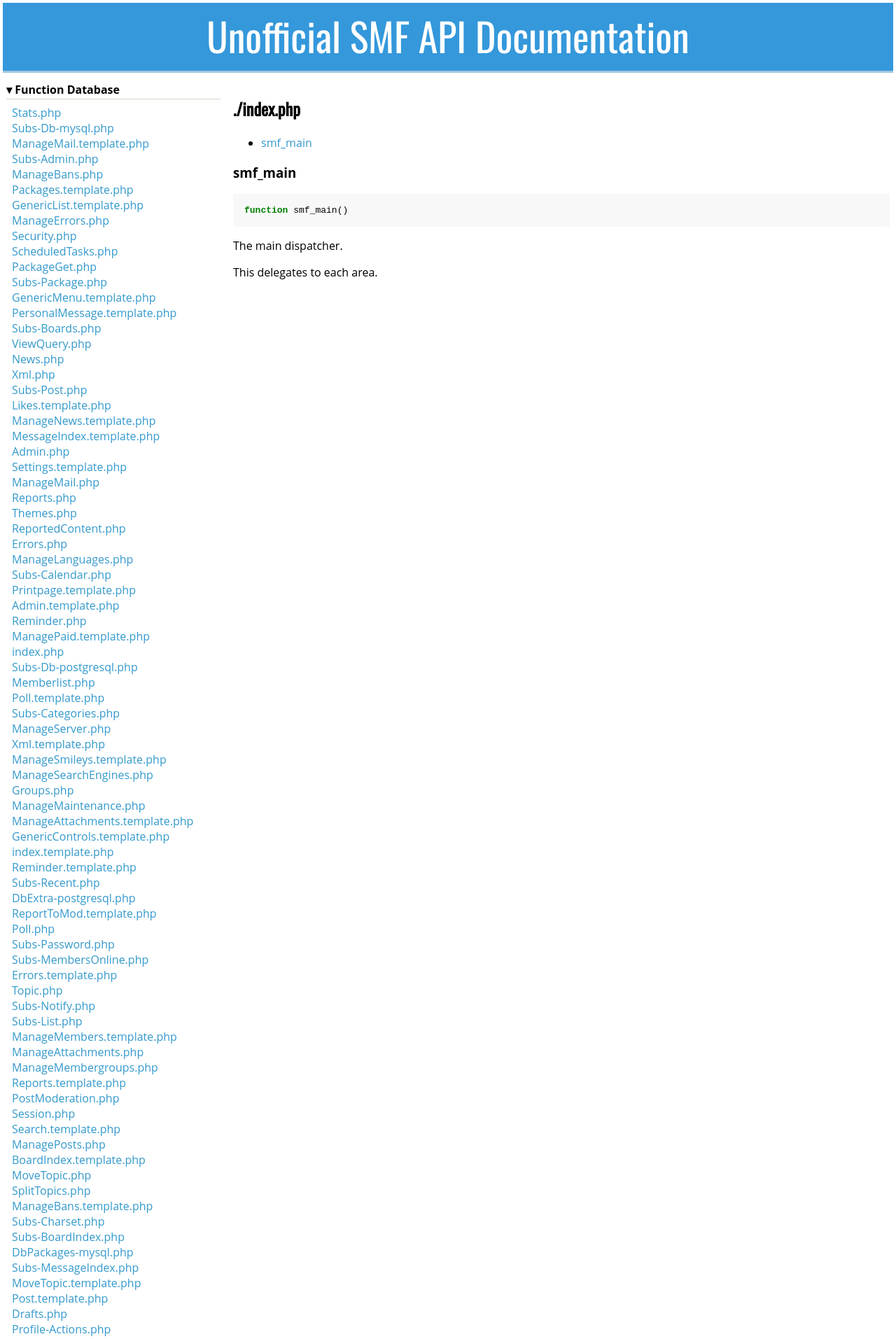
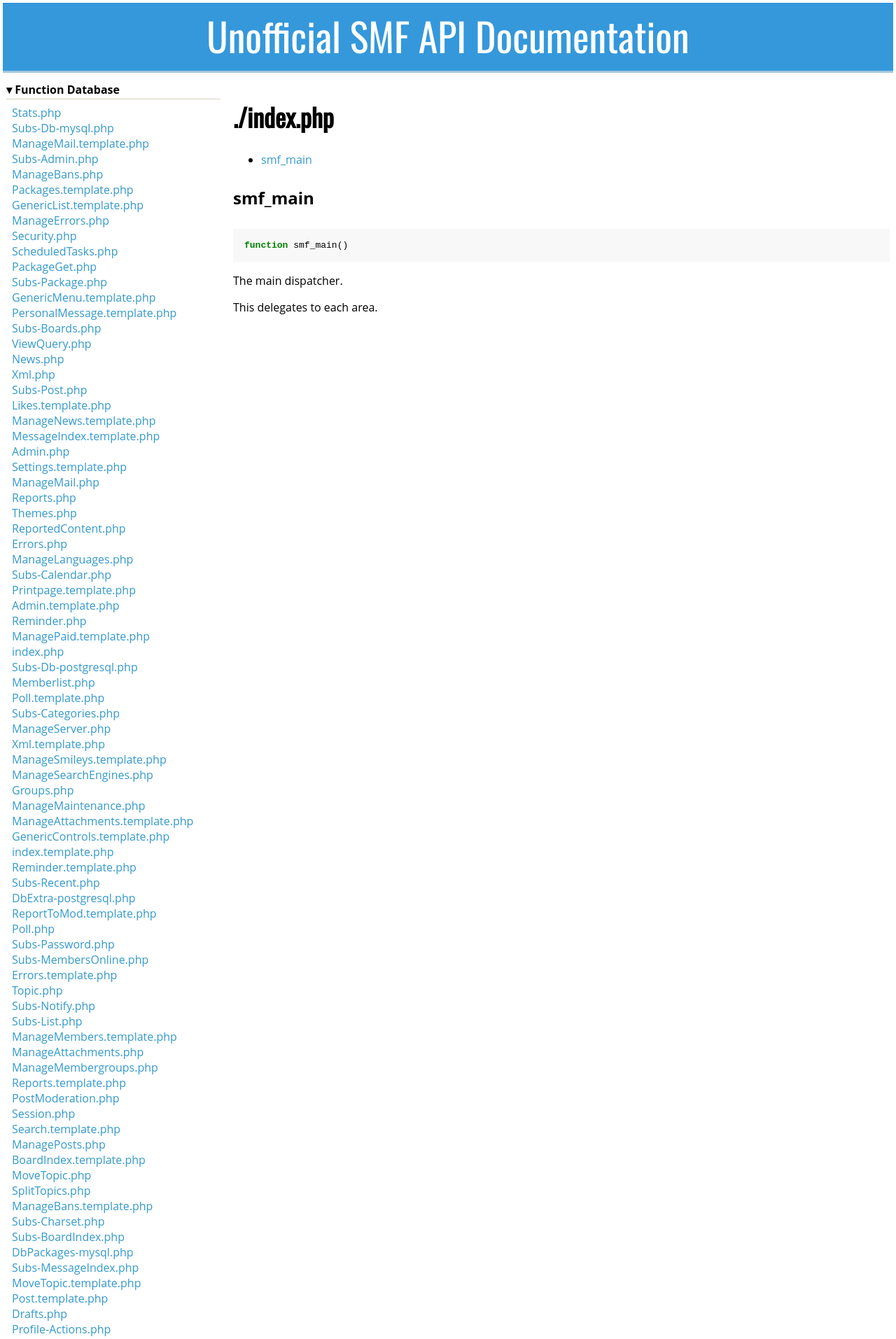
Before and after one commit to live627/smf-api-docs-test, a Jekyll site: the page built from docs/33c5b5c9.md, in a window 1280 px wide. Shown: the top 1913 px of the page at 70% size. Built offline with Jekyll 4.4.1, drawn with Linux system fonts in a browser that asks for light colours; some web fonts are replaced.

Commit message:
change heading styles

```diff
--- a/css/main.css
+++ b/css/main.css
@@ -1,21 +1,12 @@
-
 @import url(http://fonts.googleapis.com/css?family=Oswald);
 @import url(http://fonts.googleapis.com/css?family=Droid+Sans);
-
-@-ms-viewport {
-	width: device-width;
-    }
-
-@viewport {
-	width: device-width;
-    }
 
 * {
 	box-sizing: border-box;
     }
 
 body {
-	font-family: 'Open Sans', Helvetica, sans-serif;
+	font-family: 'Open Sans', Arial, sans-serif;
 	margin: 0 auto;
 	padding: 0;
     }
@@ -47,7 +38,25 @@
 	padding: 20px 0;
 	text-align: center;
 }
+h1 {
+    font-size: 36px;
+    line-height: 40px;
+}
 
+h2 {
+    font-size: 30px;
+    line-height: 40px;
+}
+
+h3 {
+    font-size: 24px;
+    line-height: 40px;
+}
+
+h4 {
+    font-size: 18px;
+    line-height: 20px;
+}
   #main {
    min-height: 800px;
    margin: 0px;
```
